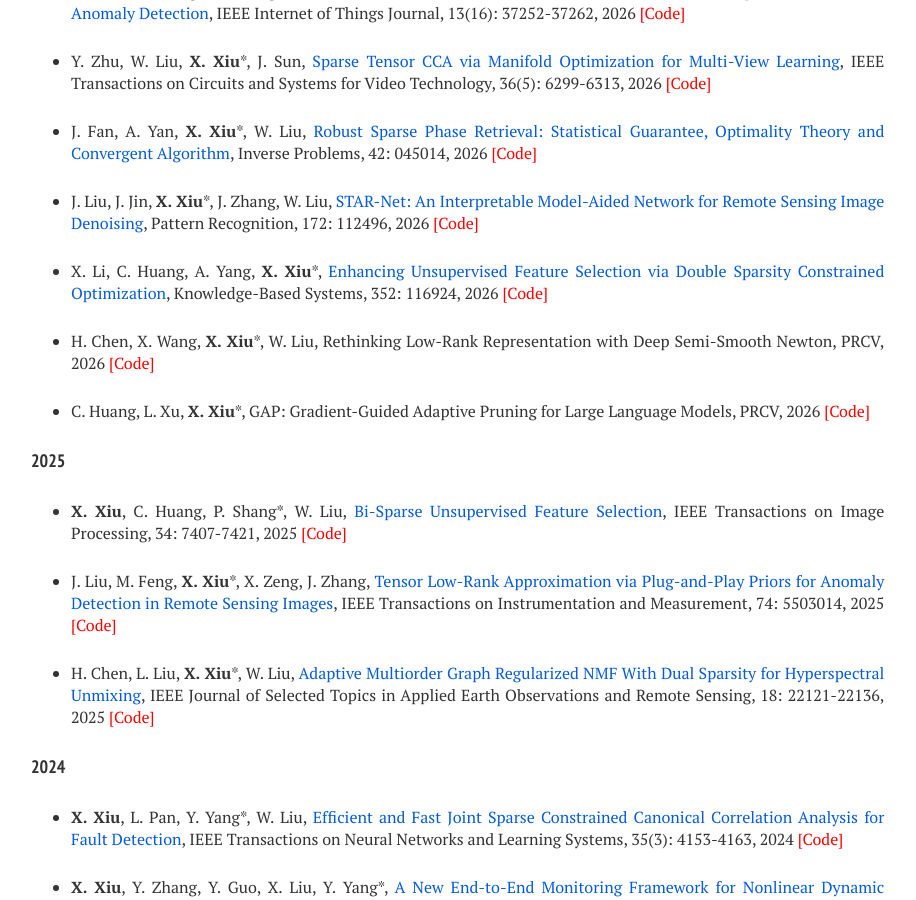
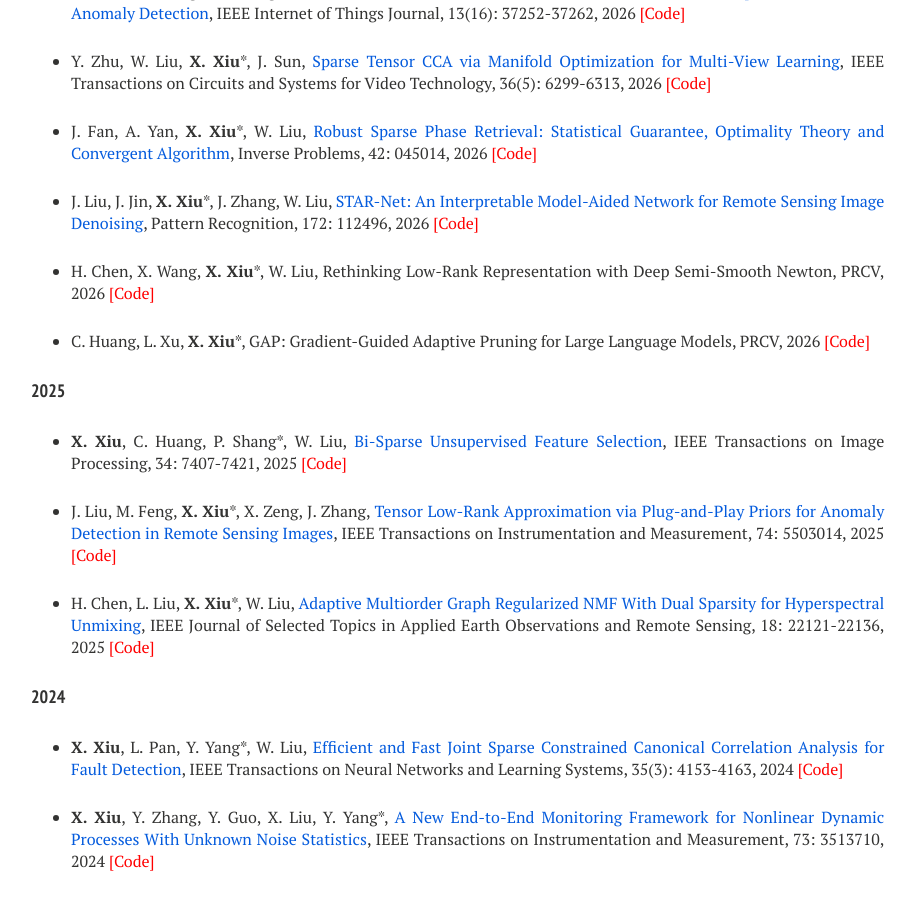
Before and after one commit to xianchaoxiu/xianchaoxiu.github.io, a Jekyll site: the page built from publications/index.md, in a window 1280 px wide and 900 px high, scrolled down 678 px. Shown: the whole window, without its empty margins (289-1205 px from the left). Built offline with Jekyll 4.4.1, drawn with Linux system fonts in a browser that asks for light colours; nearby versions of some CDN libraries.

Commit message:
Update index.md

```diff
--- a/publications/index.md
+++ b/publications/index.md
@@ -33,8 +33,6 @@ share: false
 * J. Fan, A. Yan, <b>X. Xiu</b>*, W. Liu, <a href="https://doi.org/10.1088/1361-6420/ae5e02" class="textlink" target="_blank">Robust Sparse Phase Retrieval: Statistical Guarantee, Optimality Theory and Convergent Algorithm</a>, Inverse Problems, 42: 045014, 2026   <a href="https://github.com/xianchaoxiu/HPR" class="textlink" target="_blank" style="color: red;">[Code]</a>
 
 * J. Liu, J. Jin, <b>X. Xiu</b>*, J. Zhang, W. Liu, <a href="https://doi.org/10.1016/j.patcog.2025.112496" class="textlink" target="_blank">STAR-Net: An Interpretable Model-Aided Network for Remote Sensing Image Denoising</a>, Pattern Recognition, 172: 112496, 2026 <a href="https://github.com/xianchaoxiu/STAR-Net" class="textlink" target="_blank" style="color: red;">[Code]</a>
-
-* X. Li, C. Huang, A. Yang, <b>X. Xiu</b>*, <a href="https://doi.org/10.1016/j.knosys.2026.116924" class="textlink" target="_blank">Enhancing Unsupervised Feature Selection via Double Sparsity Constrained Optimization</a>, Knowledge-Based Systems, 352: 116924, 2026 <a href="https://github.com/xianchaoxiu/DSCOFS" class="textlink" target="_blank" style="color: red;">[Code]</a>
 
 * H. Chen, X. Wang, <b>X. Xiu</b>*, W. Liu, Rethinking Low-Rank Representation with Deep Semi-Smooth Newton, PRCV, 2026 <a href="https://github.com/xianchaoxiu/LRRSSN-Net" class="textlink" target="_blank" style="color: red;">[Code]</a>
 
```
